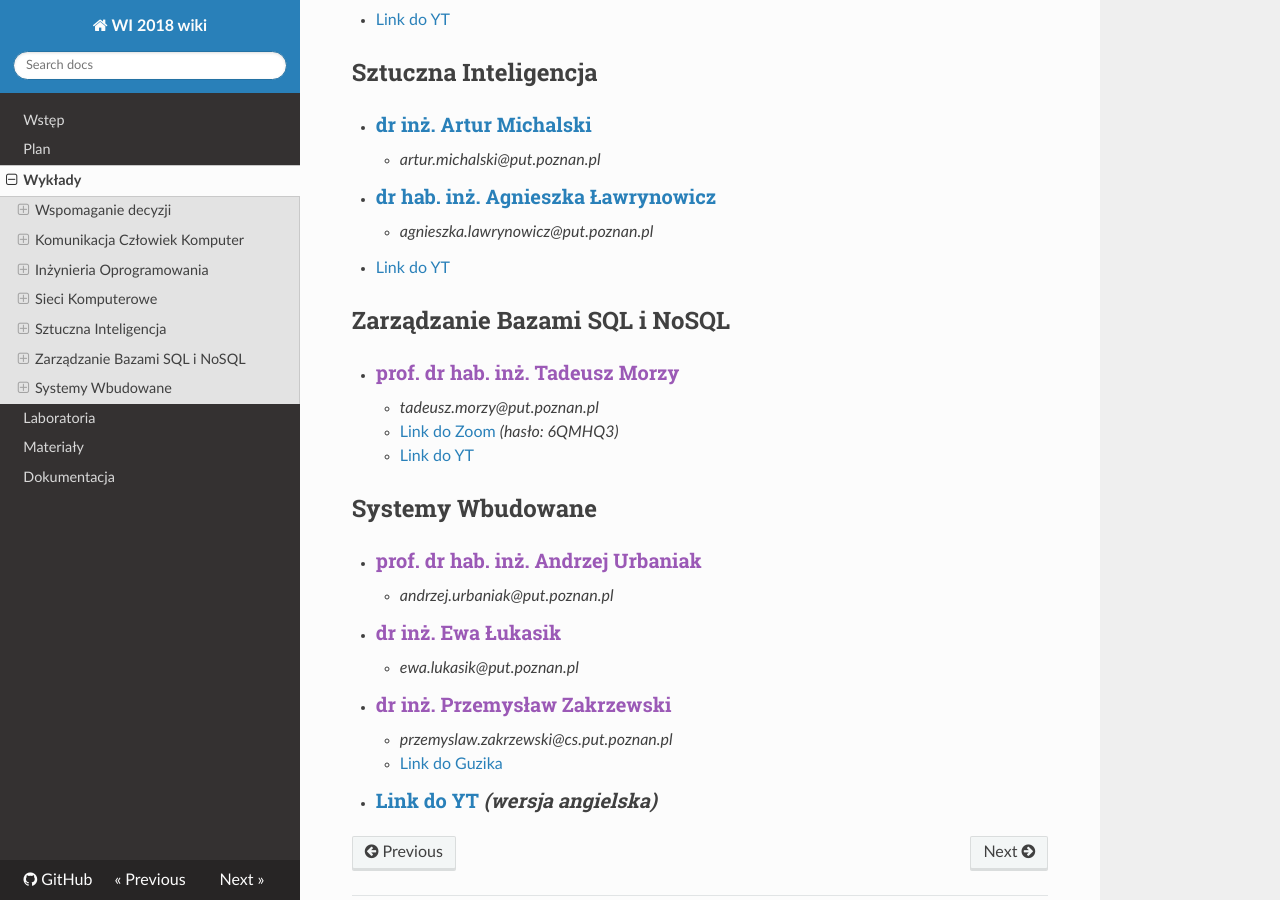
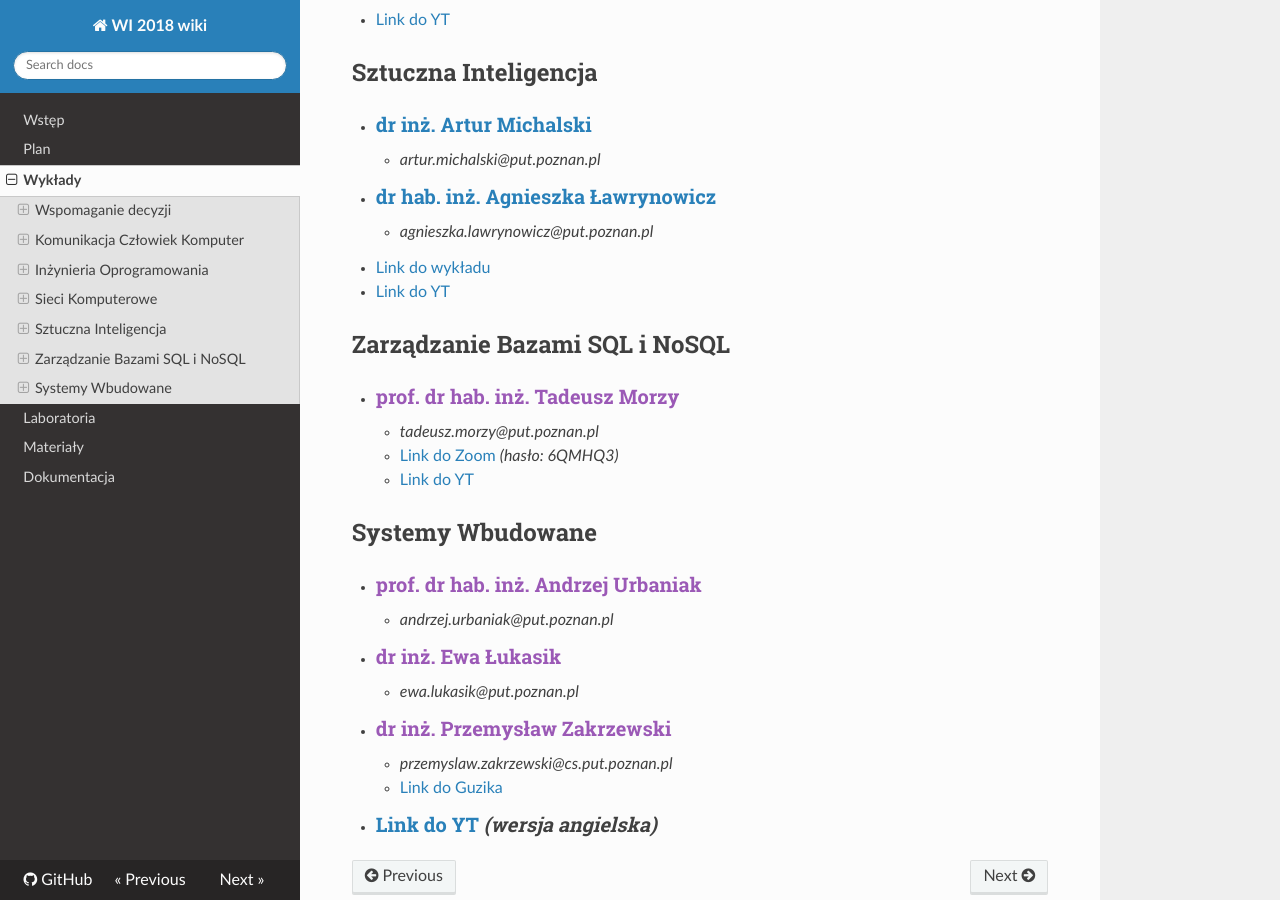
Before and after one commit to PUT-WI-18/wi18-wiki-sem5, an MkDocs documentation site: the page built from docs/wyklady.md, in a window 1280 px wide and 900 px high, scrolled down 904 px. Built offline with MkDocs 1.6.1, drawn with Linux system fonts in a browser that asks for light colours; nearby versions of some CDN libraries.

Commit message:
Update wyklady.md

```diff
--- a/docs/wyklady.md
+++ b/docs/wyklady.md
@@ -28,6 +28,7 @@
     - *artur.michalski@put.poznan.pl*
 - ### [dr hab. inż. Agnieszka Ławrynowicz](http://www.cs.put.poznan.pl/si/)
     - *agnieszka.lawrynowicz@put.poznan.pl*
+- [Link do wykładu](https://moodle.put.poznan.pl/mod/bigbluebuttonbn/view.php?id=124642)
 - [Link do YT](https://www.youtube.com/playlist?list=PLMkIxFYizNdELU_AHQxCLmQBlcSEl1QKK)
 
 ## Zarządzanie Bazami SQL i NoSQL
```
